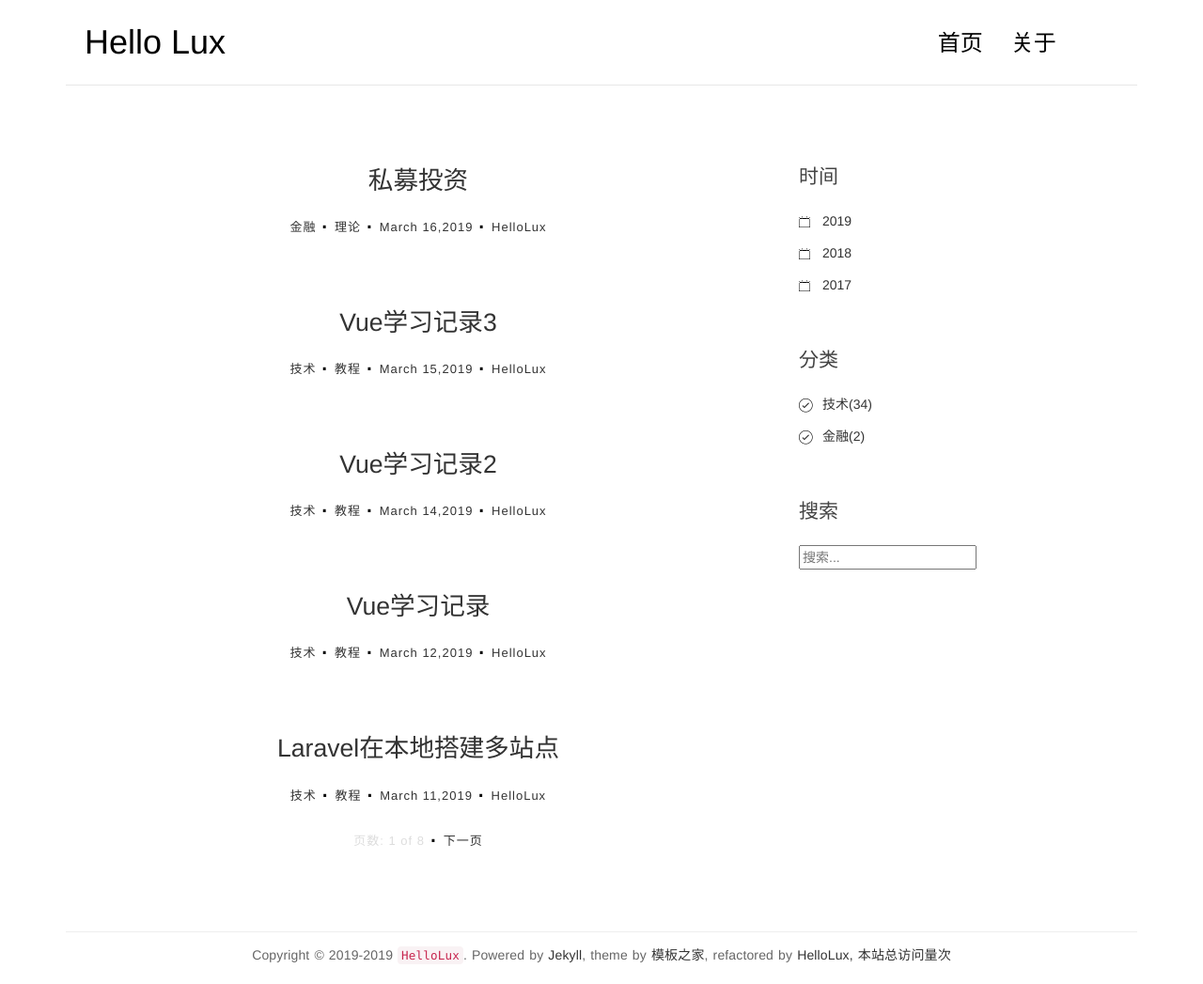
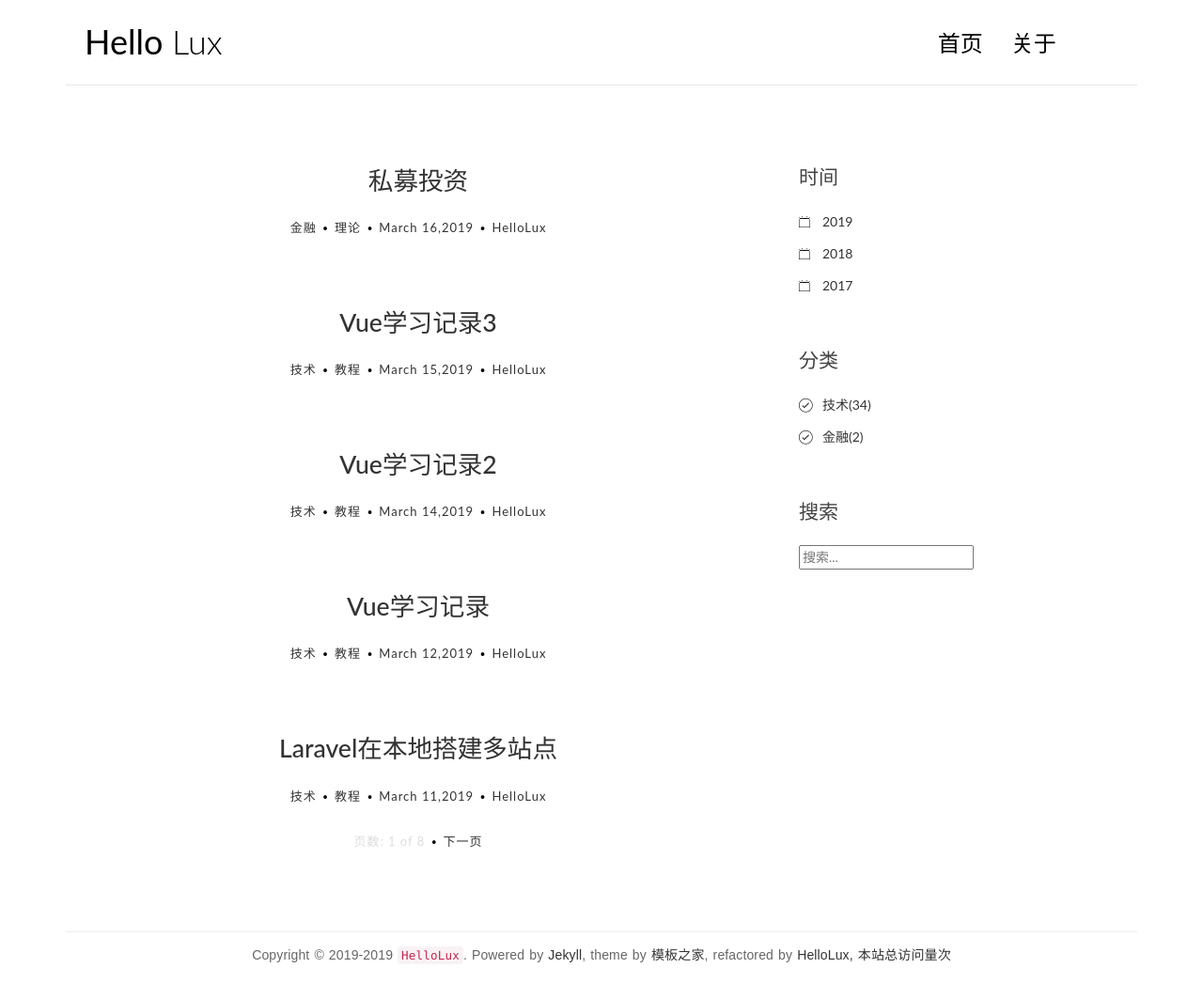
Before and after one commit to hellolux/HelloLux.github.io, a Jekyll site: the page built from index.html, in a window 1280 px wide. Shown: the whole page at 94% size. Built offline with Jekyll 4.4.1, drawn with Linux system fonts in a browser that asks for light colours; some web fonts are replaced; the list of posts is cut into pages by our own code; comment, search, counter and statistics services are not loaded.

Commit message:
Update custom.css

```diff
--- a/styles/css/custom.css
+++ b/styles/css/custom.css
@@ -25,8 +25,8 @@
  */
 
 
-/* @import url(https://fonts.useso.com/css?family=:300,400); */
-/* @import url(https://fonts.useso.com/css?family=Ubuntu:300,400); */
+@import url(https://fonts.useso.com/css?family=Lato:300,400);
+@import url(https://fonts.useso.com/css?family=Ubuntu:300,400);
 
 /**
  * 2.0 - General Elements
@@ -62,11 +62,11 @@ a:hover, a:focus {
 
 body {
 	color: #444;
-	/* font-family: 'Lato', sans-serif; */
+	font-family: 'Lato', sans-serif;
 }
 
 p {
-	/* font-family: 'Ubuntu', sans-serif; */
+	font-family: 'Ubuntu', sans-serif;
 	font-weight: 400;
 	word-spacing: 1px;
 	letter-spacing: 0.01em;
@@ -124,7 +124,7 @@ figure {
 
 .logo h1 {
 	margin: 0;
-	/* font-family: 'Lato', sans-serif; */
+	font-family: 'Lato', sans-serif;
 	font-weight: 300;
 }
 
@@ -141,7 +141,7 @@ figure {
 	color: #000000 !important;
 	padding: 0 0 5px 0 !important;
 	margin-right: 30px;
-	/* font-family: 'Lato', sans-serif; */
+	font-family: 'Lato', sans-serif;
 	font-weight: 300;
 	font-size: 24px;
 }
```
